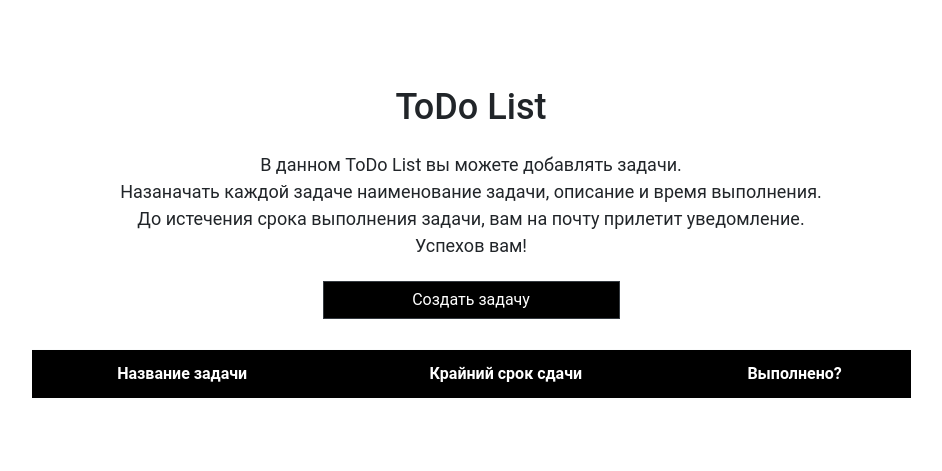
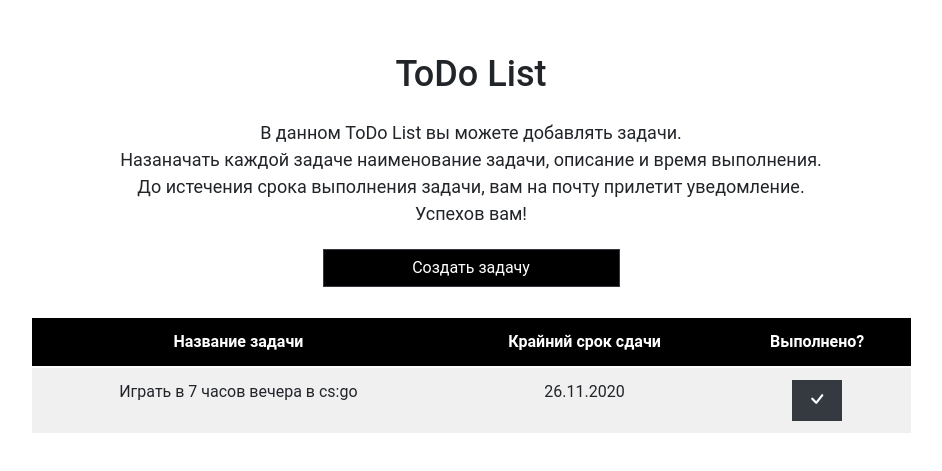
Before and after one commit to ValeriiaGrigoreva/to-do-nuxt, a Nuxt app: page / in a window 1280 px wide. Shown: the part 149-620 px from the top of the page, without its empty margins (169-1111 px from the left). Built offline with nearby package versions, Linux system fonts and the light colour scheme; data requests are answered from the project's data file.

Commit message:
bug fixed on get id task

```diff
--- a/pages/_id.vue
+++ b/pages/_id.vue
@@ -2,6 +2,7 @@
     <div class="container">
         <div>
             <p class="header">Наименование задачи</p>
+
             <p>{{task.data[0].task_name}}</p>
         </div>
         <div>
@@ -44,16 +45,19 @@ export default {
 
         async asyncData({$axios, params}) {
             let task = await $axios.get(`http://localhost:8000/tasks?id=${params.id}`)
+            console.log(task)
             return {task}
         },
 
         data() {
             return {
-            modal_for_end_task: false
+                modal_for_end_task: false,
+                task: [],
             }
         },
 
         methods: {
+
         async closeTask(table_item){
             this.modal_for_end_task = true;
             //let deleteIndex = this.tasks.findIndex(task => task.id == table_item.id);
--- a/pages/index.vue
+++ b/pages/index.vue
@@ -103,11 +103,19 @@ export default {
   methods: {
     addTask(ok) {
       if (this.task_name != undefined && this.task_description != undefined && this.deadline != undefined && this.email != undefined) {
+        let lastTaskId
+        for(let idt of this.tasks){
+          lastTaskId = idt.id
+        }
+        if(!lastTaskId){
+          lastTaskId = 0
+        }
         let newData = {
           "task_name": this.task_name,
           "task_description": this.task_description,
           "deadline": this.deadline.replace(/^(\d{4}).(\d{2}).(\d{2})/,'$3.$2.$1'),
           "email": this.email,
+          "id": lastTaskId+1
         }
         this.tasks.push(newData)
         this.sendData(newData)
@@ -131,6 +139,7 @@ export default {
       });
     },
     onRowSelected(picked){
+      console.log(picked)
       this.$router.push("/" + picked[0].id)
     },
 
--- a/server/db.json
+++ b/server/db.json
@@ -1,3 +1,11 @@
 {
-  "tasks": []
+  "tasks": [
+    {
+      "task_name": "Играть в 7 часов вечера в cs:go",
+      "task_description": "ИГРААТЬ",
+      "deadline": "26.11.2020",
+      "email": "krakhimov.it@gmail.com",
+      "id": 2
+    }
+  ]
 }
```
